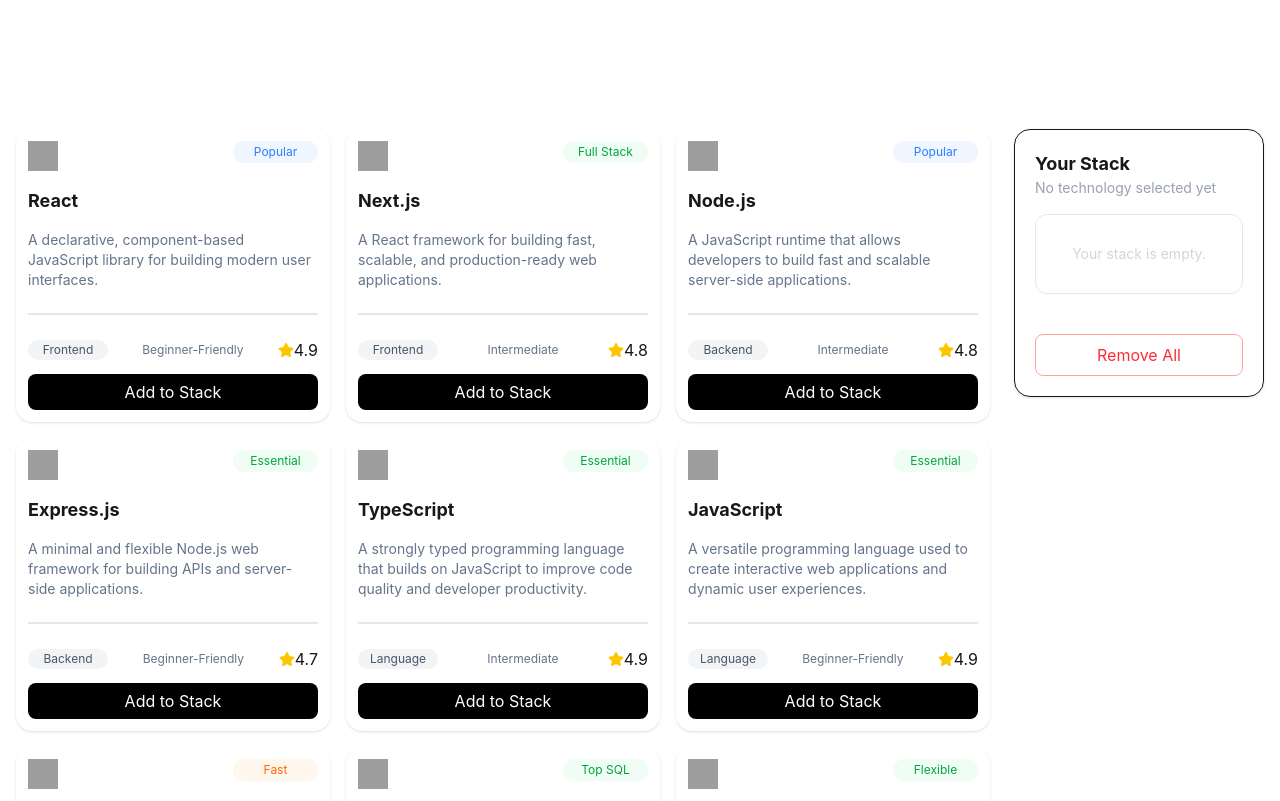
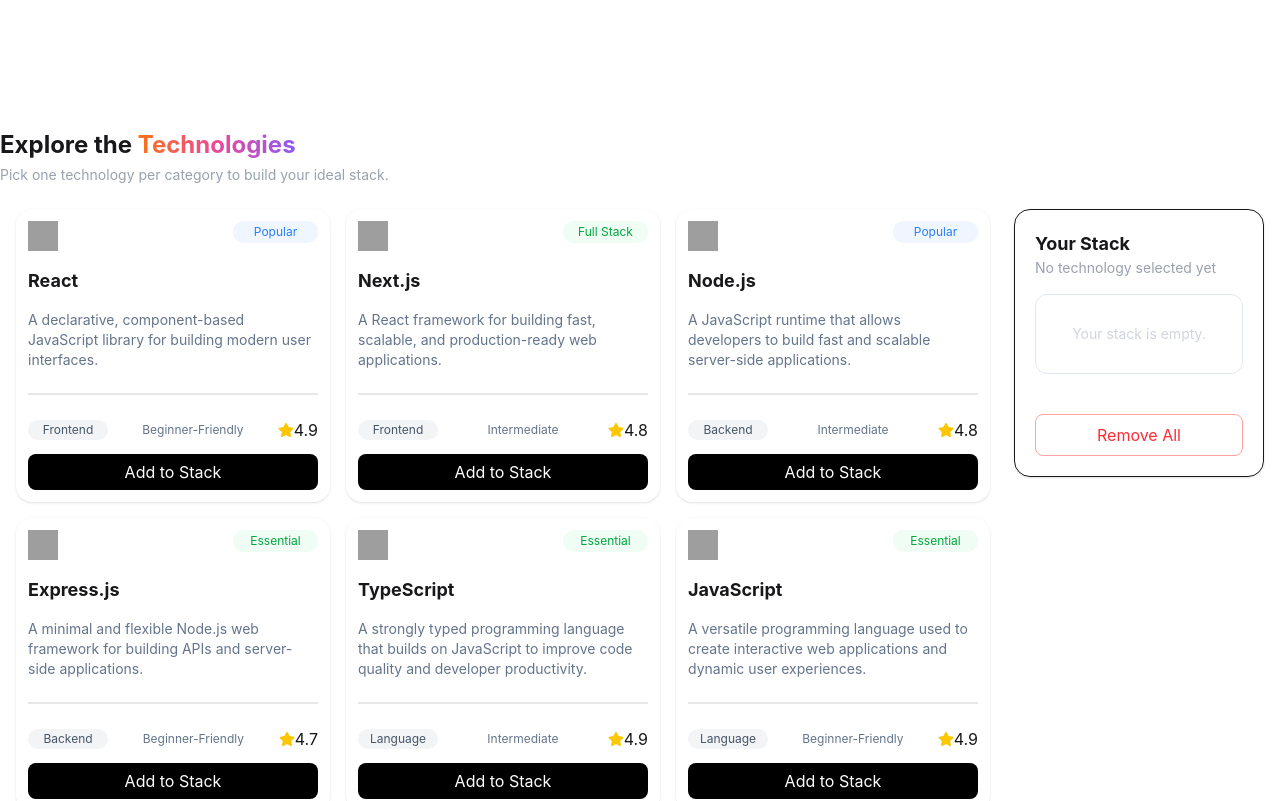
Before and after one commit to rakib12r3/A5-DevStack, a React (Vite) app: page / in a window 1280 px wide. Shown: the part 460-1261 px from the top of the page. Built offline with nearby package versions, Linux system fonts and the light colour scheme; grey boxes are pictures that could not be loaded.

Commit message:
mistake the card heading

```diff
--- a/src/Components/Cards/Cards.tsx
+++ b/src/Components/Cards/Cards.tsx
@@ -83,12 +83,24 @@
   };
 
   return (
+
     // <div className="container mx-auto flex gap-6">
+
+    <div className="container mx-auto">
+      <div className="mb-6">
+        <h2 className="text-2xl font-bold">
+          Explore the <span className="brand-gradient-text">Technologies</span>
+        </h2>
+
+        <p className="text-sm text-gray-400 mt-1">
+          Pick one technology per category to build your ideal stack.
+        </p>
+      </div>
+
       <div className="container mx-auto px-4 flex flex-col lg:flex-row gap-6">
 
-
         {/* <div className="grid grid-cols-3 gap-4 flex-1"> */}
-      <div  className="grid grid-cols-1 sm:grid-cols-2 lg:grid-cols-3 gap-4 flex-1">
+        <div className="grid grid-cols-1 sm:grid-cols-2 lg:grid-cols-3 gap-4 flex-1">
 
           {allCards.map((singleCard) => (
             <SingleCard
@@ -110,7 +122,7 @@
               Your Stack
             </h2>
 
-          <p className="text-sm text-gray-400 mb-4">{stack.length === 0 ? 'No technology selected yet': `${stack.length} Technology Selected`}
+            <p className="text-sm text-gray-400 mb-4">{stack.length === 0 ? 'No technology selected yet' : `${stack.length} Technology Selected`}
 
             </p>
 
@@ -184,9 +196,12 @@
           </div>
 
         </div>
+      </div>
 
     </div>
+
   );
+
 };
 
 export default Cards;
```
Lines whose indentation alone changed are shown as unchanged.
